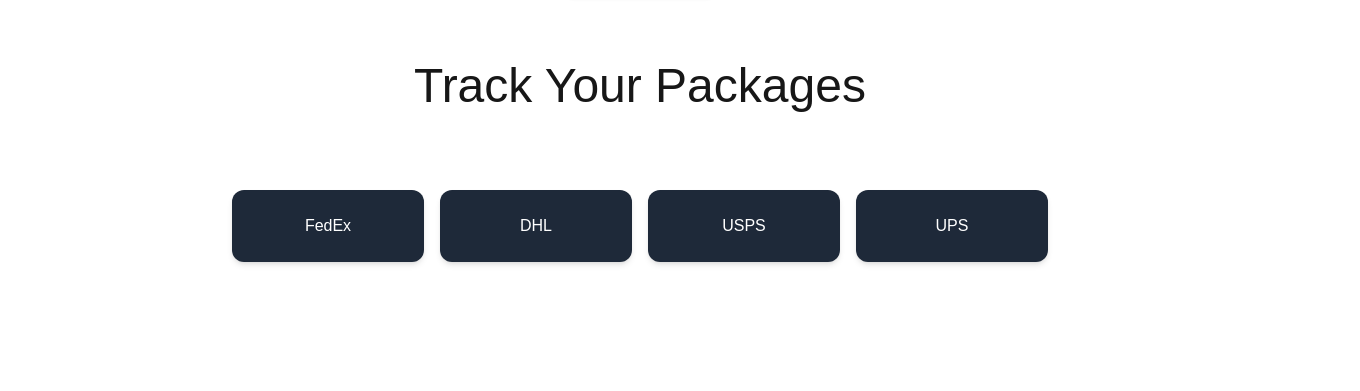
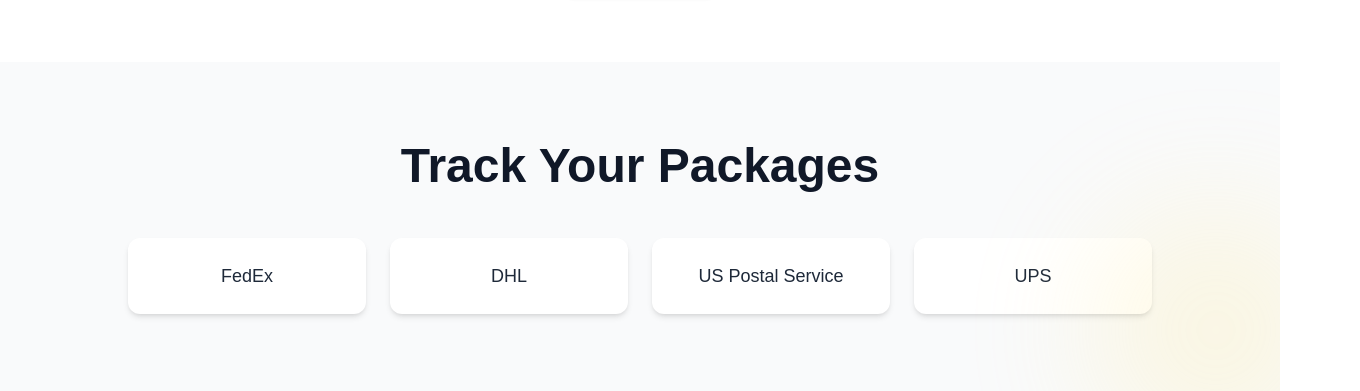
Before and after one commit to SantinoGiordano/AgawamPackAndShip, a Next.js app: page / in a window 1280 px wide. Shown: the part 1662-2053 px from the top of the page, 1360 px wide, since content can reach past the window. Before the commit the page ends 1964 px from the top, so only its background shows below. Built offline with nearby package versions, Linux system fonts and the light colour scheme.

Commit message:
styled section, and removed repeditive code, mapped over the four seervices

```diff
--- a/app/page.tsx
+++ b/app/page.tsx
@@ -1,7 +1,6 @@
 "use client";
 
 import Image from "next/image";
-
 
 export default function Hero() {
   return (
@@ -249,26 +248,29 @@
         </div>
       </section>
 
-      <div className="text-center text-5xl">Track Your Packages</div>
-      <div className="absolute bottom-0 right-0 w-60 h-60 bg-amber-300 rounded-full filter blur-3xl opacity-30 translate-x-1/3 translate-y-1/3"></div>
+      <div className="relative py-20 bg-gray-50 overflow-hidden">
+        {/* Heading */}
+        <h2 className="text-center text-5xl font-bold text-gray-900 mb-12">
+          Track Your Packages
+        </h2>
 
-      <section className="p-10 grid grid-cols-2 md:grid-cols-4 gap-4 mt-10 max-w-4xl mx-auto">
-        <div className="bg-gray-800 text-white p-6 rounded-xl text-center shadow-md hover:scale-105 transition">
-          FedEx
-        </div>
+        {/* Subtle background blob */}
+        <div className="absolute -bottom-16 -right-16 w-64 h-64 bg-amber-200 rounded-full filter blur-3xl opacity-20"></div>
 
-        <div className="bg-gray-800 text-white p-6 rounded-xl text-center shadow-md hover:scale-105 transition">
-          DHL
-        </div>
-
-        <div className="bg-gray-800 text-white p-6 rounded-xl text-center shadow-md hover:scale-105 transition">
-          USPS
-        </div>
-
-        <div className="bg-gray-800 text-white p-6 rounded-xl text-center shadow-md hover:scale-105 transition">
-          UPS
-        </div>
-      </section>
+        {/* Package cards */}
+        <section className="grid grid-cols-1 sm:grid-cols-2 md:grid-cols-4 gap-6 max-w-5xl mx-auto">
+          {["FedEx", "DHL", "US Postal Service", "UPS"].map((carrier) => (
+            <div
+              key={carrier}
+              className="bg-white p-6 rounded-xl text-center shadow-md hover:shadow-xl hover:scale-105 transition-transform duration-300 ease-in-out cursor-pointer"
+            >
+              <span className="text-lg font-medium text-gray-800">
+                {carrier}
+              </span>
+            </div>
+          ))}
+        </section>
+      </div>
     </>
   );
 }
```
